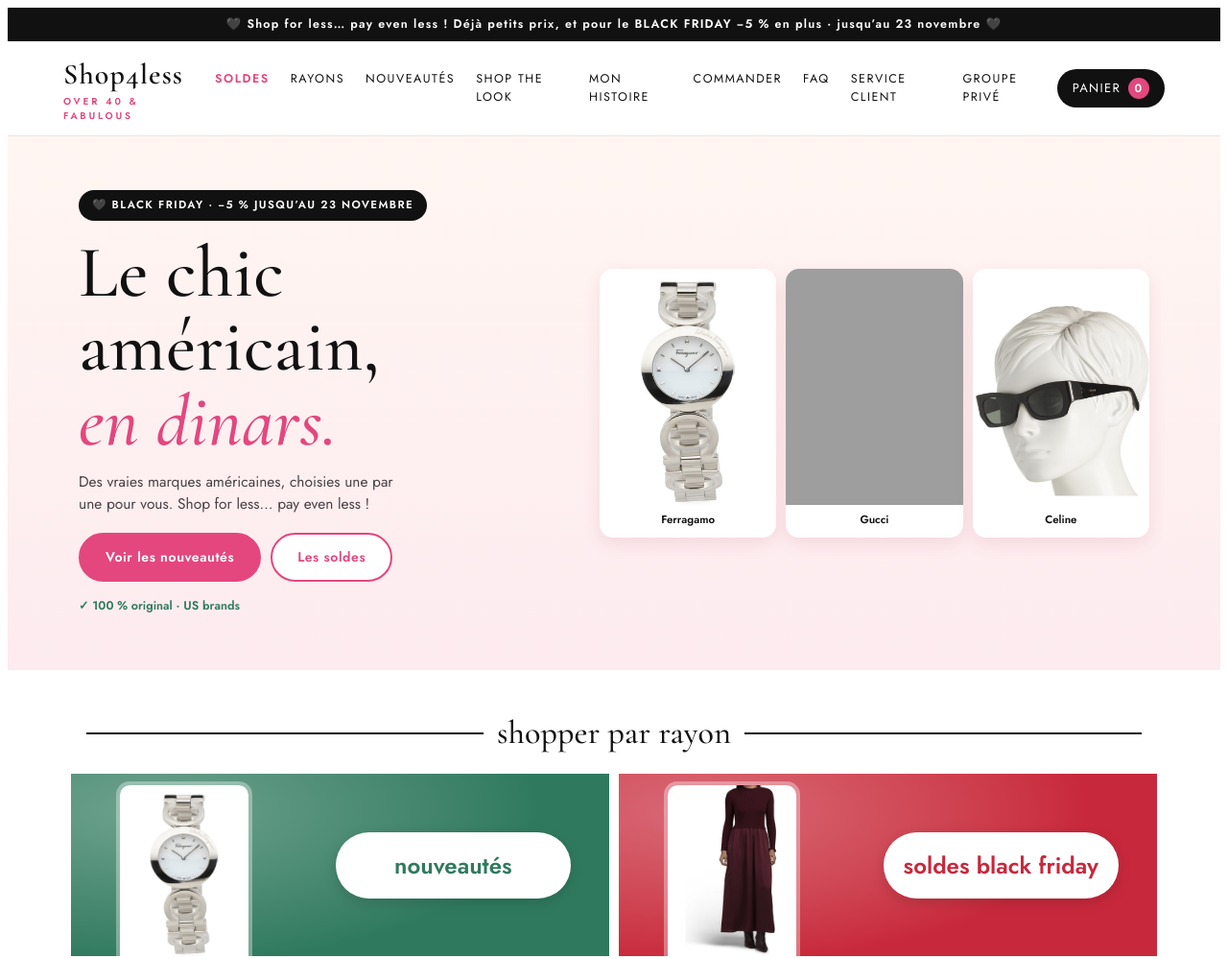
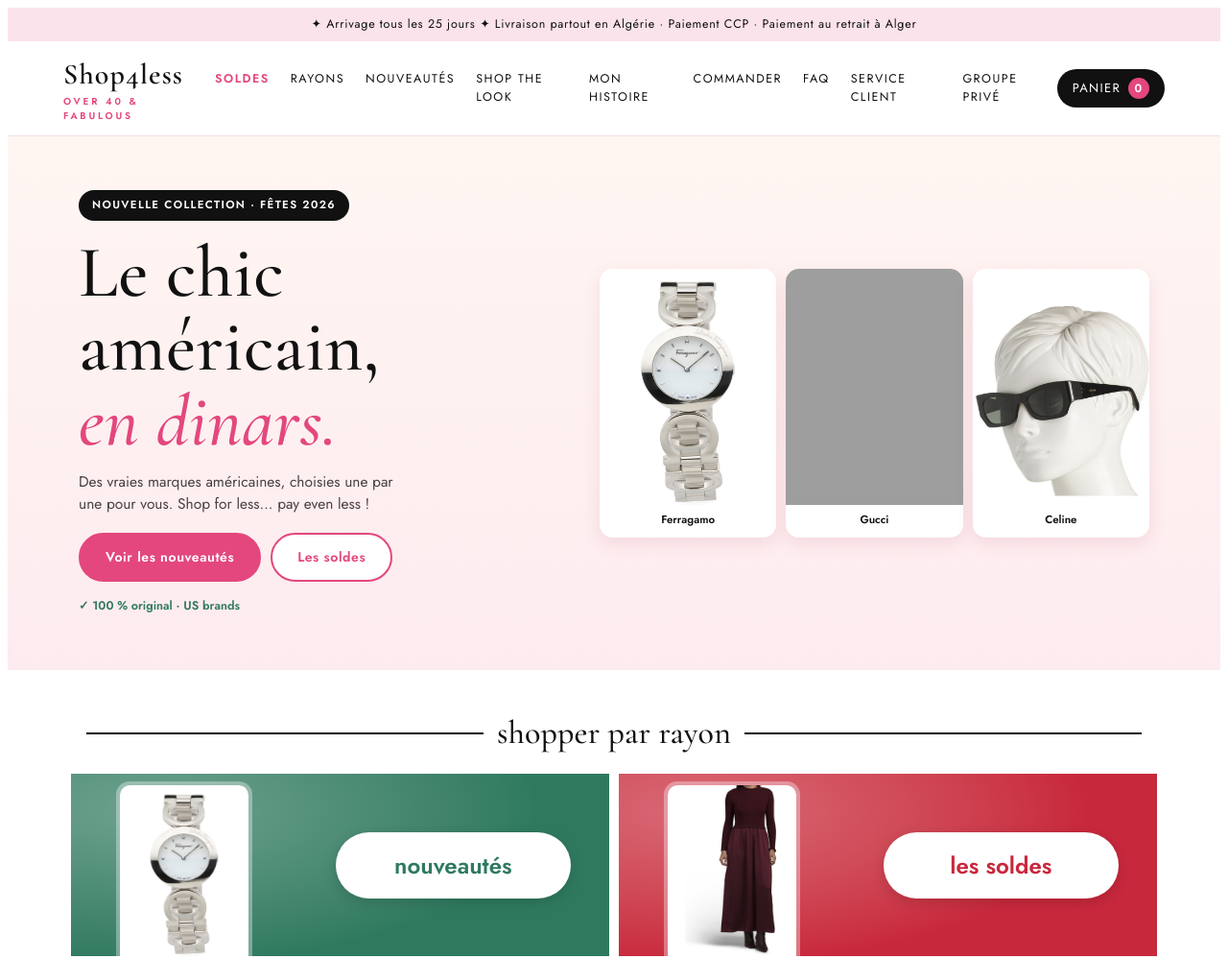
Before and after one commit to myssycool/shop4less, a plain HTML site: page index.html in a window 1280 px wide. Shown: the top 999 px of the page at 96% size. Drawn offline with nearby package versions, Linux system fonts and the light colour scheme; grey boxes are pictures that could not be loaded.

Commit message:
Fin du Black Friday −5 % (taux de change)
Co-Authored-By: Claude Opus 5.5 <noreply@anthropic.com>
Claude-Session: https://claude.ai/code/session_016UYSMZzMD7KoFgUvkm3svR

```diff
--- a/index.html
+++ b/index.html
@@ -576,7 +576,7 @@ var DATA = JSON.parse(document.getElementById('s4l-data').textContent);
 var REF = (function(){ var m = location.search.match(/[?&]ref=([^&#]+)/); var r = '';
   try { if (m) { r = decodeURIComponent(m[1].replace(/\+/g,' ')).slice(0,60); localStorage.setItem('s4l-ref', r); } else r = localStorage.getItem('s4l-ref') || ''; } catch(e) { if (m) r = decodeURIComponent(m[1]); }
   return r; })();
-var BF = (function(){ var n = new Date(); return /[?&]bf=1/.test(location.search) || n < new Date(2026,10,24); })();
+var BF = false; /* Black Friday arrêté le 15/11/2026 (taux de change) */
 function vprice(x){ var v = x && x.variants && x.variants[(state.sel||{})[x.id]||0]; return (v && v.price) || x.price; }
 function bfOff(x){ return (BF && x && x.bf && !x.sold) ? Math.round((Number(x.price)||0) * 0.05) : 0; }
 function dayOf(t){ return new Date(Number(t)||0).toDateString(); }
@@ -821,8 +821,7 @@ function foot(){
     ['Où est-ce que vous livrez ?','Dans les 58 wilayas. Le retrait est gratuit à Alger.'],
     ['Comment choisir ma taille ?','Ce sont des tailles américaines. Ouvrez le « Guide des tailles » (US, DZ/FR et mesures en cm, du XS au 58–60). Chaque article indique s’il taille petit ou grand. Un doute ? Écrivez-moi avant de commander.'],
     ['Les articles sont-ils authentiques ?','Oui : des pièces neuves de marques américaines (Michael Kors, Calvin Klein, Tommy Hilfiger, Levi’s…), choisies une par une aux États-Unis.'],
-    ['Et si un article est épuisé ?','Les pièces partent aussi pendant les lives. Si un article est marqué « Épuisé », il n’est plus disponible. Si votre article part entre-temps, je vous préviens tout de suite.'],
-    ['Comment profiter du Black Friday ?','La remise de −5 % s’applique automatiquement dans le panier sur les articles marqués Black Friday, jusqu’au 23 novembre.']];
+    ['Et si un article est épuisé ?','Les pièces partent aussi pendant les lives. Si un article est marqué « Épuisé », il n’est plus disponible. Si votre article part entre-temps, je vous préviens tout de suite.']];
   var faq = '<section id="faq" class="faq"><div class="wrap"><h2 class="vh2">Questions fréquentes</h2><div class="fql">' + FAQ.map(function(q){ return '<details><summary>'+esc(q[0])+'</summary><p>'+esc(q[1])+'</p></details>'; }).join('') + '</div></div></section>';
   return faq + ct + '<footer><div class="wrap"><div><div class="logo">Shop4less<small>Shop for less, dress for your success</small></div></div>' +
     '<div style="display:grid;gap:6px">' +
```
